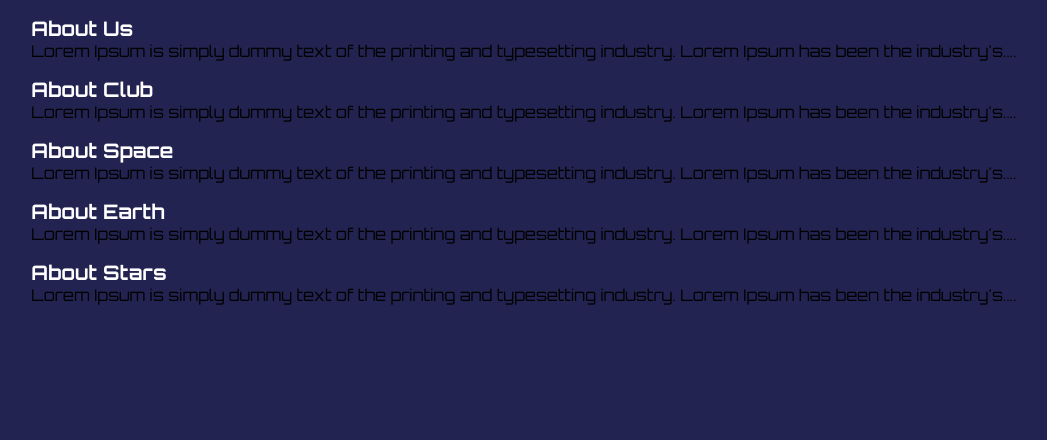
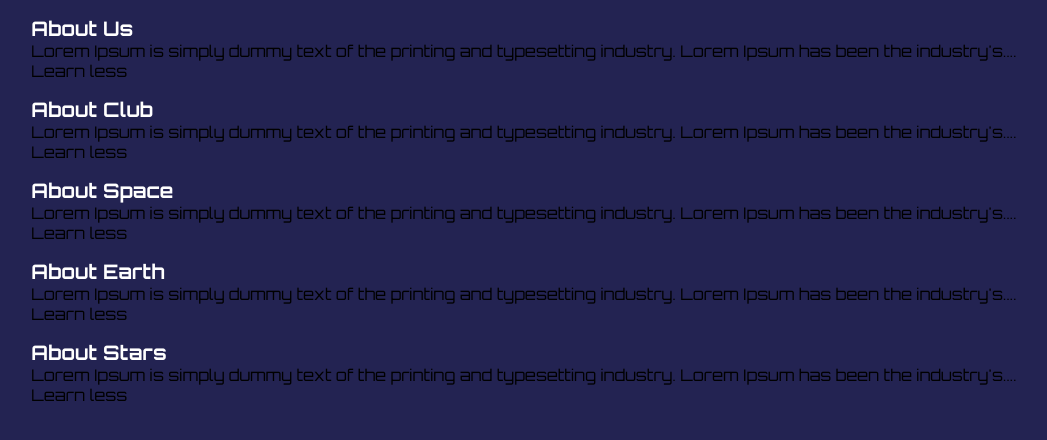
Before and after one commit to aniaorwatk/page-exploration-space, a React (Create React App) app: page /information in a window 1280 px wide. Shown: the top 440 px of the page, without its empty margins (116-1163 px from the left). Built offline with nearby package versions, Linux system fonts and the light colour scheme.

Commit message:
add comp singlearticle

```diff
--- a/src/App.tsx
+++ b/src/App.tsx
@@ -1,6 +1,7 @@
 import React from "react";
 import { Route, Routes } from "react-router-dom";
 import AlbumPage from "./component/AlbumPage";
+import SingleArticle from "./component/Information/Article/SingleArticle";
 import Information from "./component/Information/Information";
 import Login from "./component/Login/Login";
 import Main from "./component/Main";
@@ -18,6 +19,7 @@ const App = () => {
       <Route path="/quiz" element={<QuizPage />} />
       <Route path="/album" element={<AlbumPage />} />
       <Route path="/information" element={<Information />} />
+      <Route path="/:id" element={<SingleArticle />} />
     </Routes>
   );
 };
--- a/src/component/Information/Article/Article.tsx
+++ b/src/component/Information/Article/Article.tsx
@@ -1,16 +1,27 @@
-import React from "react";
+import React, { useState } from "react";
+import { Link } from "react-router-dom";
 import data from "./../../../data/information"
 import "./Article.scss";
 
 const Article =()=>{
+
+    const [articleShown, setArticleShown] = useState(false);
+    const toggleArticle = () => {
+        setArticleShown(!articleShown);
+    };
     return(
         <article>
              {data.map((item) => {
           return (
             <div className="secondAlbum__box-album--photo" key={item.id}>
               <h3 className="secondAlbum__box-album--title">{item.title}</h3>
-              <p>{item.firstPartArticle}</p>
+              {articleShown && <p>{item.firstPartArticle} <span onClick={toggleArticle}>Learn More</span></p>}
+ <p>{item.firstPartArticle} </p>
+{!articleShown &&<span onClick={toggleArticle}>Learn less</span>}
 
+{/* <Link to={`${item.id}`}>
+<span>Learn More</span>
+                    </Link> */}
             </div>
           );
         })}
--- /dev/null
+++ b/src/component/Information/Article/SingleArticle.tsx
@@ -0,0 +1,12 @@
+import React from "react";
+import { useParams } from "react-router-dom";
+import data from "./../../../data/information"
+
+const SingleArticle =()=>{
+    const para = useParams()
+    console.log(para);
+    return(
+        <h3>ulalalsingle</h3>
+    )
+}
+export default SingleArticle
```
